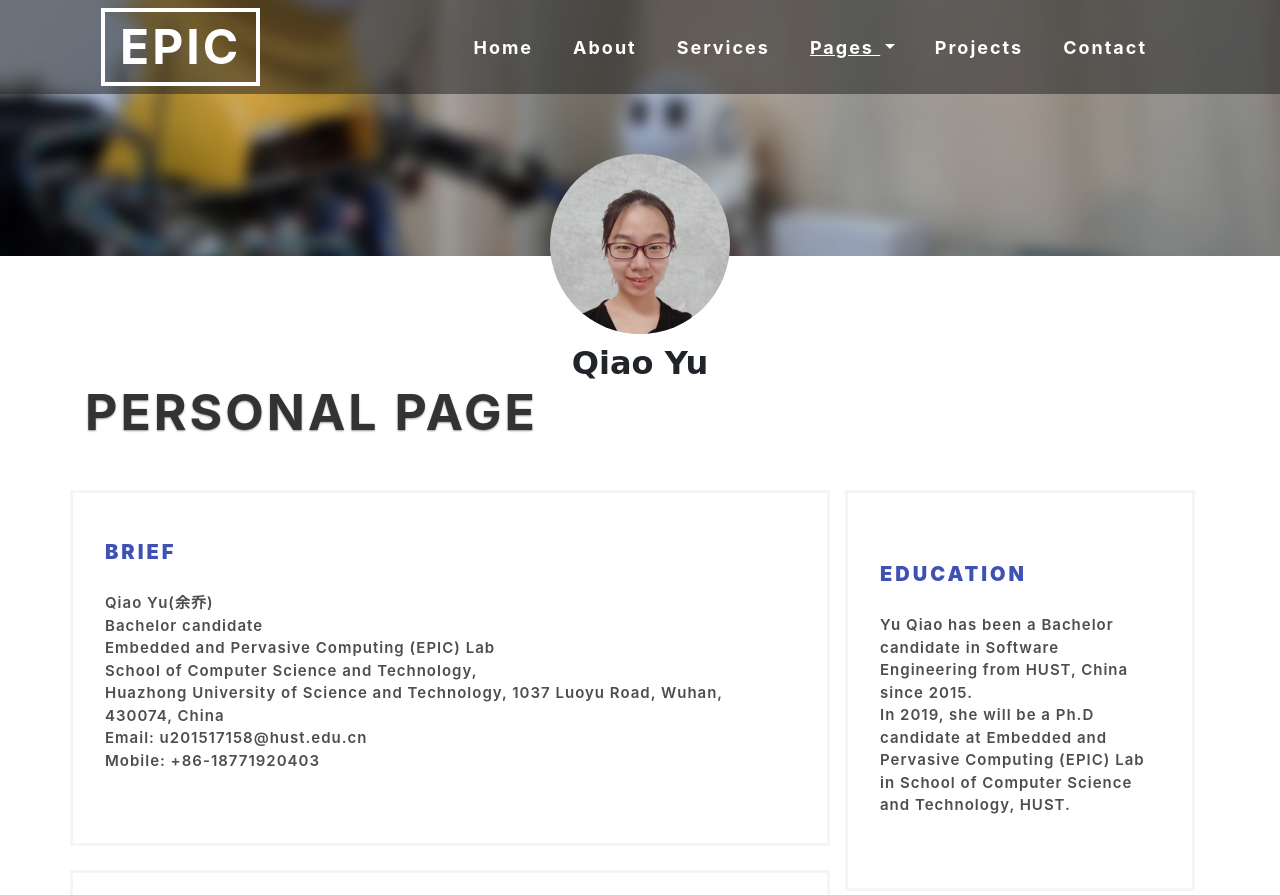
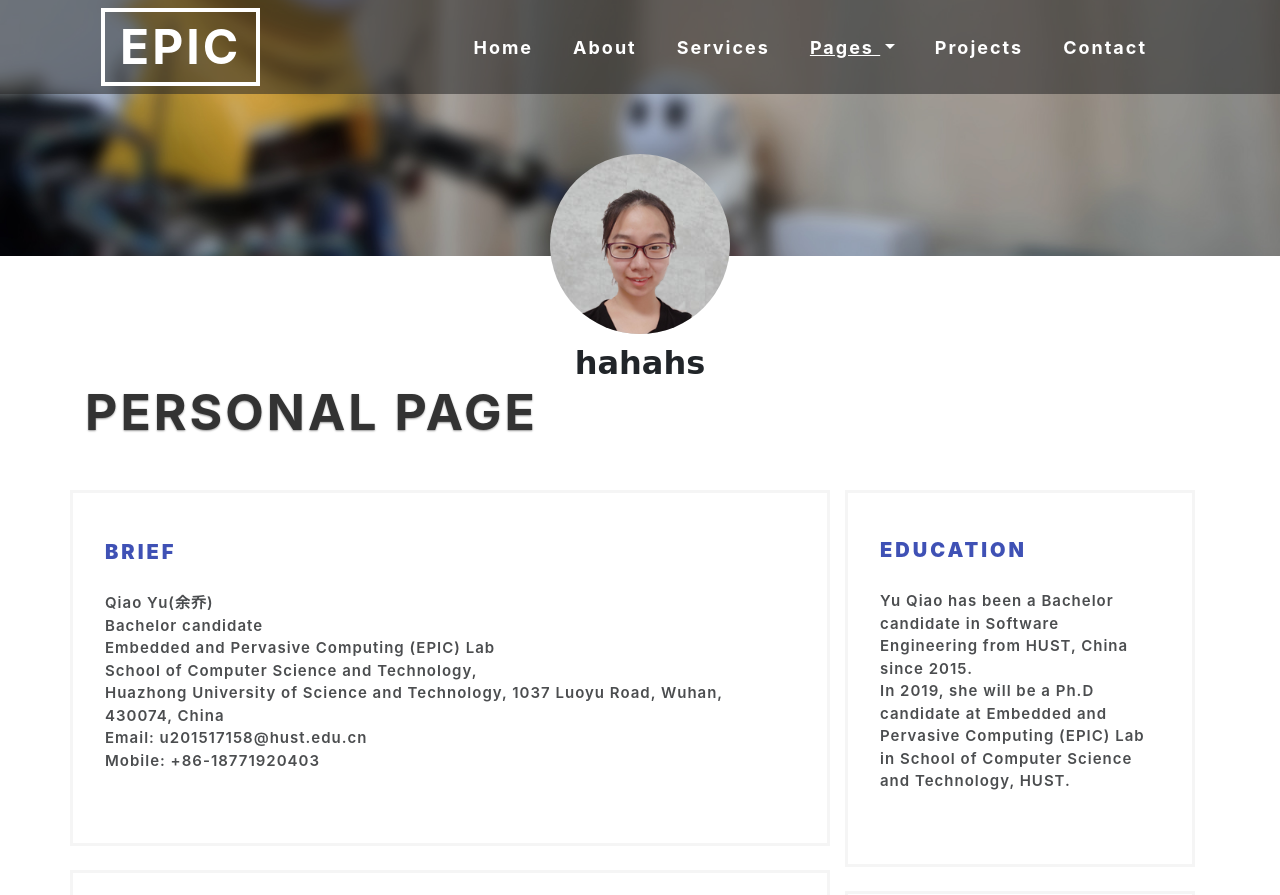
Before and after one commit to YuQiao0303/EpicHomepage, a plain HTML site: page single.html in a window 1280 px wide. Shown: the top 895 px of the page. Drawn offline with Linux system fonts and the light colour scheme; a web font is replaced by a local one.

Commit message:
finish json except publications

```diff
--- /dev/null
+++ b/json/YuQiao.json
@@ -0,0 +1,11 @@
+[
+  {"photo":"./images/person.png",
+    "name":"hahahs",
+    "brief":"Qiao Yu(余乔)<br>Bachelor candidate<br>Embedded and Pervasive Computing (EPIC) Lab<br>School of Computer Science and Technology,<br>Huazhong University of Science and Technology, 1037 Luoyu Road, Wuhan, 430074, China<br>Email: u201517158@hust.edu.cn<br>Mobile: +86-18771920403",
+    "publications":"so here are my publications",
+    "awards":"some awards here",
+    "education":"Yu Qiao has been a Bachelor candidate in Software Engineering from HUST, China since 2015.<br>In 2019, she will be a Ph.D candidate at Embedded and Pervasive Computing (EPIC) Lab in School of Computer Science and Technology, HUST.",
+    "research_interest":"Cognitive computing, software intelligence, Internet of Things, cloud computing and big data analytics, etc.",
+    "hobbies":"Reading ,basketball, piano,etc"
+  }
+]
--- a/single.html
+++ b/single.html
@@ -79,8 +79,8 @@
 
 			</nav>
 		</div>
-		<div class="profile-img">
-			<img src="images/person.png" alt="img">
+		<div class="profile-img" id="photo">
+			<!--<img src="images/person.png" alt="img">-->
 		</div>
 	</header>
 	<!--Header-->
@@ -91,7 +91,7 @@
 		<!--/blog-->
 		<div class="container py-md-3">
 			<br>
-			<h2 class="signature"  >Qiao Yu </h2>
+			<h2 class="signature" id="name" ></h2>
 		<h2 class="heading text-capitalize mb-sm-5 mb-3" > PERSONAL PAGE </h2>
 			<div class="row inner-sec-wthree-agileits">
 				<div class="col-lg-8 blog-sp">
@@ -101,17 +101,12 @@
 								<img src="" alt="" class="img-fluid" />
 							</a>
 						</div>
-						<div class="blog_info">
+						<div class="blog_info" >
 							<h5>
 								Brief
 							</h5>
-							<p>Qiao Yu(余乔)
-                                Bachelor candidate
-								Embedded and Pervasive Computing (EPIC) Lab
-								School of Computer Science and Technology,
-								Huazhong University of Science and Technology, 1037 Luoyu Road, Wuhan, 430074, China
-								Email: u201517158@hust.edu.cn
-								Mobile: +86-18771920403</p>
+							<p id = "brief">
+								</p>
 						</div>
 						<div class="clearfix"></div>
 					</article>
@@ -161,33 +156,28 @@
 							<h5>
 								Awards
 							</h5>
-							<p>some awards  </p>
+							<p id="awards"></p>
 						</div>
 						<div class="clearfix"></div>
 					</article>
-
-
 				</div>
 
 				<aside class="col-lg-4 single-left">
-
 					<div class="blog_info">
-
 						<h5>Education</h5>
-						<p>Yu Qiao has been a Bachelor candidate in Software Engineering from HUST, China since 2015.
-							In 2019, she will be a Ph.D candidate at Embedded and Pervasive Computing (EPIC) Lab in School of Computer Science and Technology, HUST. </p>
+						<p id="education"> </p>
 					</div>
 					<br>
 					<div class="blog_info">
 						<h5>Research Interests</h5>
 						<img src="" class="img-fluid" alt="">
-						<p>Cognitive computing, software intelligence, Internet of Things, cloud computing and big data analytics, etc.</p>
+						<p id="research_interest"></p>
 					</div>
 					<br>
 					<div class="blog_info">
 						<h5>Hobbies</h5>
 						<img src="" class="img-fluid" alt="">
-						<p>Reading ,basketball, piano</p>
+						<p id="hobbies"></p>
 					</div>
 
 				</aside>
@@ -284,6 +274,53 @@
 	<!-- start-smoth-scrolling -->
 
 <!-- //js-scripts -->
+<!-- read json -->
 
+<script>
+    $(function () {
+        load();
+        function load() {
+            $.ajax({
+                type: "get",
+                url: "json/YuQiao.json",
+                dataType: "json",
+                success: function (data) {
+                    $.each(data, function (i, n) {
+
+						$("#name").html("");
+						$("#name").append(n.name);
+
+                        $("#photo").html("");
+                        var html ="<img src=\"";
+                        html += n.photo;
+                        html += "\" alt=\"img\">";
+                        $("#photo").append(html);
+
+
+
+						/*var brief = n.brief;*/
+                        $("#brief").html("");
+                        $("#brief").append(n.brief);
+
+                        $("#education").html("");
+                        $("#education").append(n.education);
+
+                        $("#research_interest").html("");
+                        $("#research_interest").append(n.research_interest);
+
+                        $("#hobbies").html("");
+                        $("#hobbies").append(n.hobbies);
+
+                        $("#awards").html("");
+                        $("#awards").append(n.awards);
+
+                    })
+                },
+                error: function () {
+                }
+            })
+        }
+    })
+</script>
 </body>
 </html>
```
